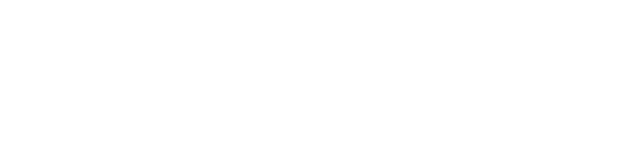
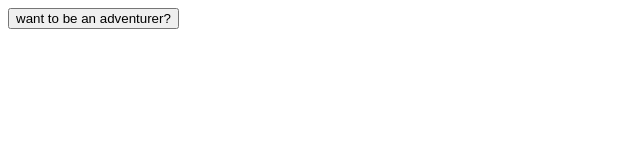
Before and after one commit to DEREKHWO/Assignment1, a plain HTML site: page index.html in a window 1280 px wide. Shown: the whole page, without its empty margins (0-640 px from the left). Drawn offline with Linux system fonts and the light colour scheme.

Commit message:
embeded HTML message

```diff
--- a/index.html
+++ b/index.html
@@ -17,5 +17,10 @@
     <script src="script.js"></script>
 
 
+    <!--Embeded in an HTML Element-->
+
+    <button onclick="alert('you have been shot with an arrow')">want to be an adventurer?</button>
+
+
 </body>
 </html>
```
